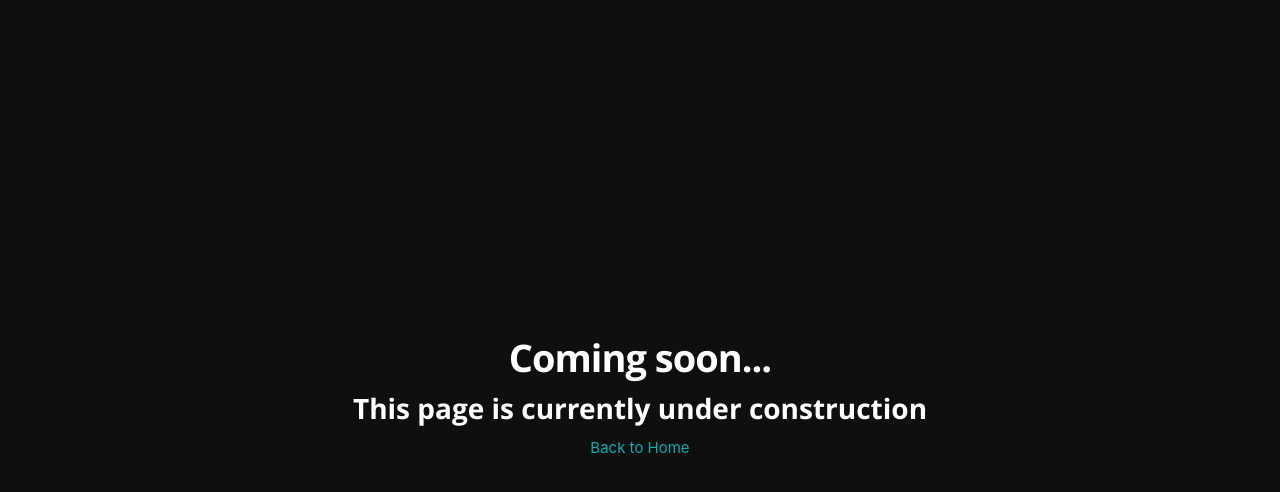
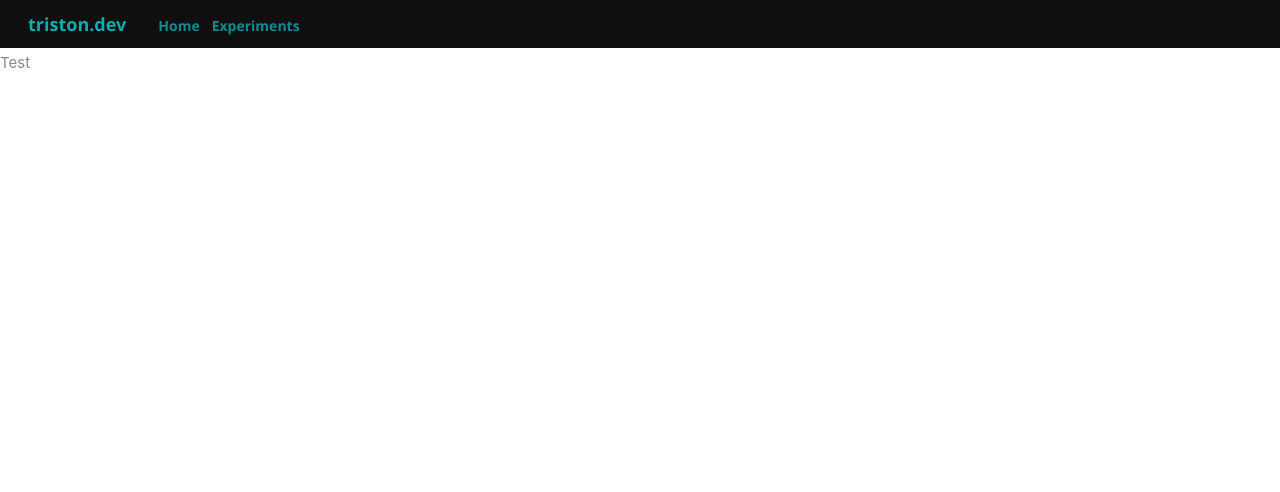
Before and after one commit to tristonpang/Online-Resume, a React (Create React App) app: page /experiments in a window 1280 px wide. Shown: the top 492 px of the page. Built offline with nearby package versions, Linux system fonts and the light colour scheme.

Commit message:
Add nav bar to Experiments

```diff
--- a/package.json
+++ b/package.json
@@ -3,7 +3,9 @@
   "version": "0.1.0",
   "private": true,
   "dependencies": {
+    "bootstrap": "^4.5.0",
     "react": "^16.8.4",
+    "react-bootstrap": "^1.0.1",
     "react-dom": "^16.8.4",
     "react-router-dom": "^5.2.0",
     "react-scripts": "2.1.8"
--- a/public/css/layout.css
+++ b/public/css/layout.css
@@ -249,10 +249,11 @@ ul#nav li.current a { color: #F06000; }
    font: 18px/24px 'opensans-bold', sans-serif;
    text-transform: uppercase;
    letter-spacing: 1px;
+   color: #000;
 }
 #resume h1 span {
    border-bottom: 3px solid #11ABB0;
-   padding-bottom: 6px;
+   /* padding-bottom: 6px; */
 }
 #resume h3 {
    font: 25px/30px 'opensans-bold', sans-serif;
--- a/src/App.js
+++ b/src/App.js
@@ -2,6 +2,7 @@ import React, { Component } from 'react';
 import { Switch, Route, BrowserRouter as Router } from 'react-router-dom';
 import Home from './pages/Home';
 import ComingSoon from './pages/ComingSoon/ComingSoon';
+import Experiments from './pages/Experiments/Experiments';
 
 class App extends Component {
   render() {
@@ -13,7 +14,8 @@ class App extends Component {
               <Home />
             </Route>
             <Route path='/experiments'>
-              <ComingSoon />
+              <Experiments />
+              {/* <ComingSoon /> */}
             </Route>
           </Switch>
         </div>
--- a/src/components/header/header.js
+++ b/src/components/header/header.js
@@ -11,7 +11,7 @@ export default class Header extends Component {
           <a className="mobile-btn" href="#nav-wrap" title="Show navigation">Show navigation</a>
           <a className="mobile-btn" href="#" title="Hide navigation">Hide navigation</a>
           <ul id="nav" className="nav">
-            <li className="current"><Link to='/'>Home</Link></li>
+            <li className="current"><a className="smoothscroll" href="#home">Home</a></li>
             <li><a className="smoothscroll" href="#about">About</a></li>
             <li><a className="smoothscroll" href="#resume">Resume</a></li>
             <li><a className="smoothscroll" href="#testimonials">Testimonials</a></li>
--- a/src/pages/Experiments/Experiments.js
+++ b/src/pages/Experiments/Experiments.js
@@ -1,11 +1,23 @@
-import React from 'react';
+import React from "react";
+import Nav from "react-bootstrap/Nav";
+import Navbar from "react-bootstrap/Navbar";
+import classes from "./Experiments.module.css";
 
 const Experiments = () => {
   return (
-    <div>
-      <h1>Experiments page, nav works</h1>
-    </div>
-  )
-}
+    <>
+      <Navbar bg="dark" variant="dark" sticky="top" className={classes.navbar}>
+        <Navbar.Brand href='/'>triston.dev</Navbar.Brand>
+        <Nav className={classes.nav}>
+          <Nav.Link href="/">Home</Nav.Link>
+          <Nav.Link href="/experiments">Experiments</Nav.Link>
+        </Nav>
+      </Navbar>
+      <div className={classes.mainContentContainer}>
+        <p>Test</p>
+      </div>
+    </>
+  );
+};
 
 export default Experiments;
--- /dev/null
+++ b/src/pages/Experiments/Experiments.module.css
@@ -0,0 +1,23 @@
+.navbar {
+  font: 18px "opensans-bold", sans-serif;
+  min-height: 48px;
+  display: flex;
+  align-items: center;
+  padding-left: 28px;
+}
+
+.nav {
+  padding-left: 20px;
+}
+
+.nav * {
+  font-size: 14px;
+  text-align: center;
+  margin-left: 12px;
+  opacity: 0.8;
+}
+
+.mainContentContainer {
+  background-color: #fff;
+  height: 100vh;
+}
```
